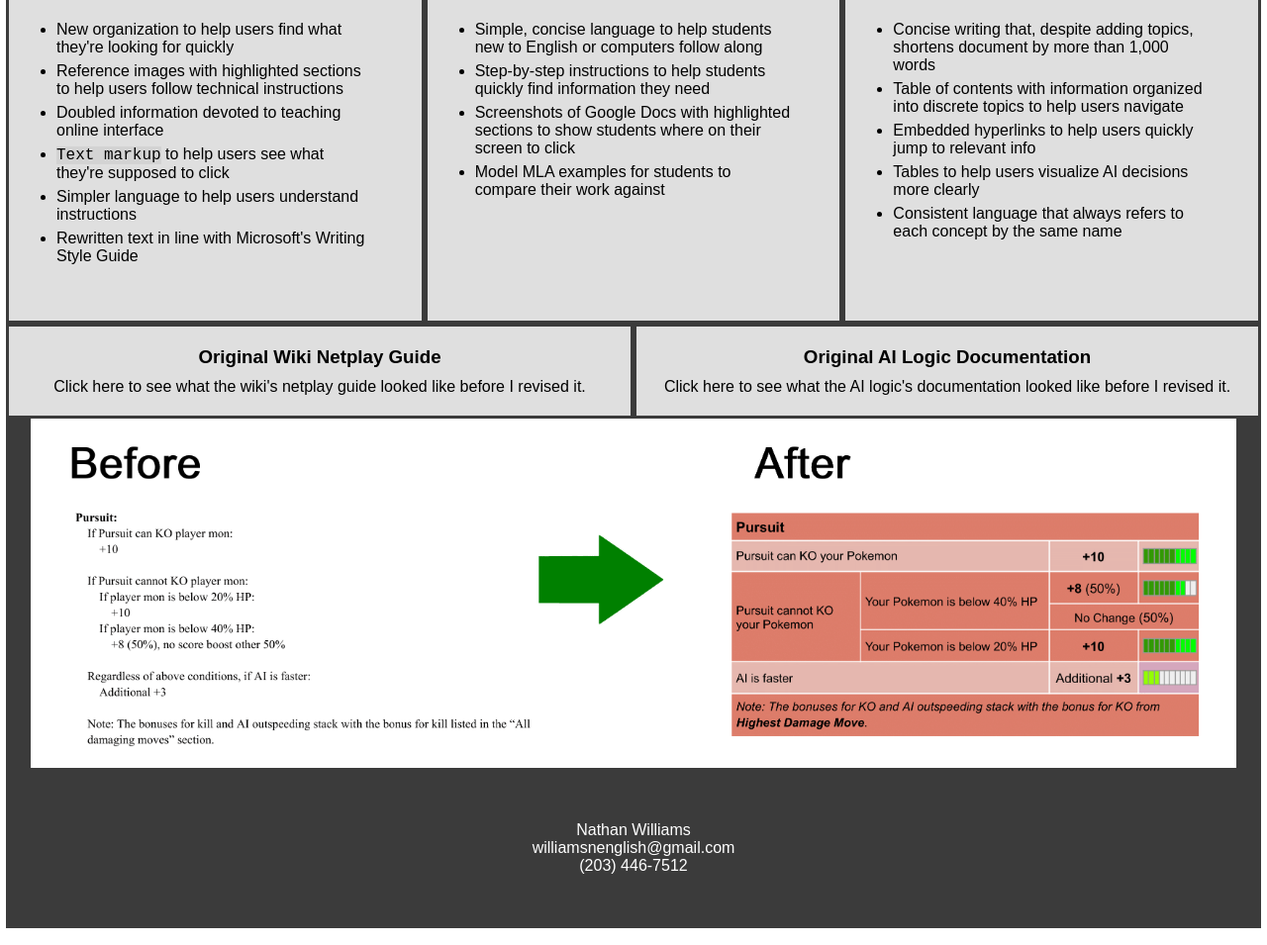
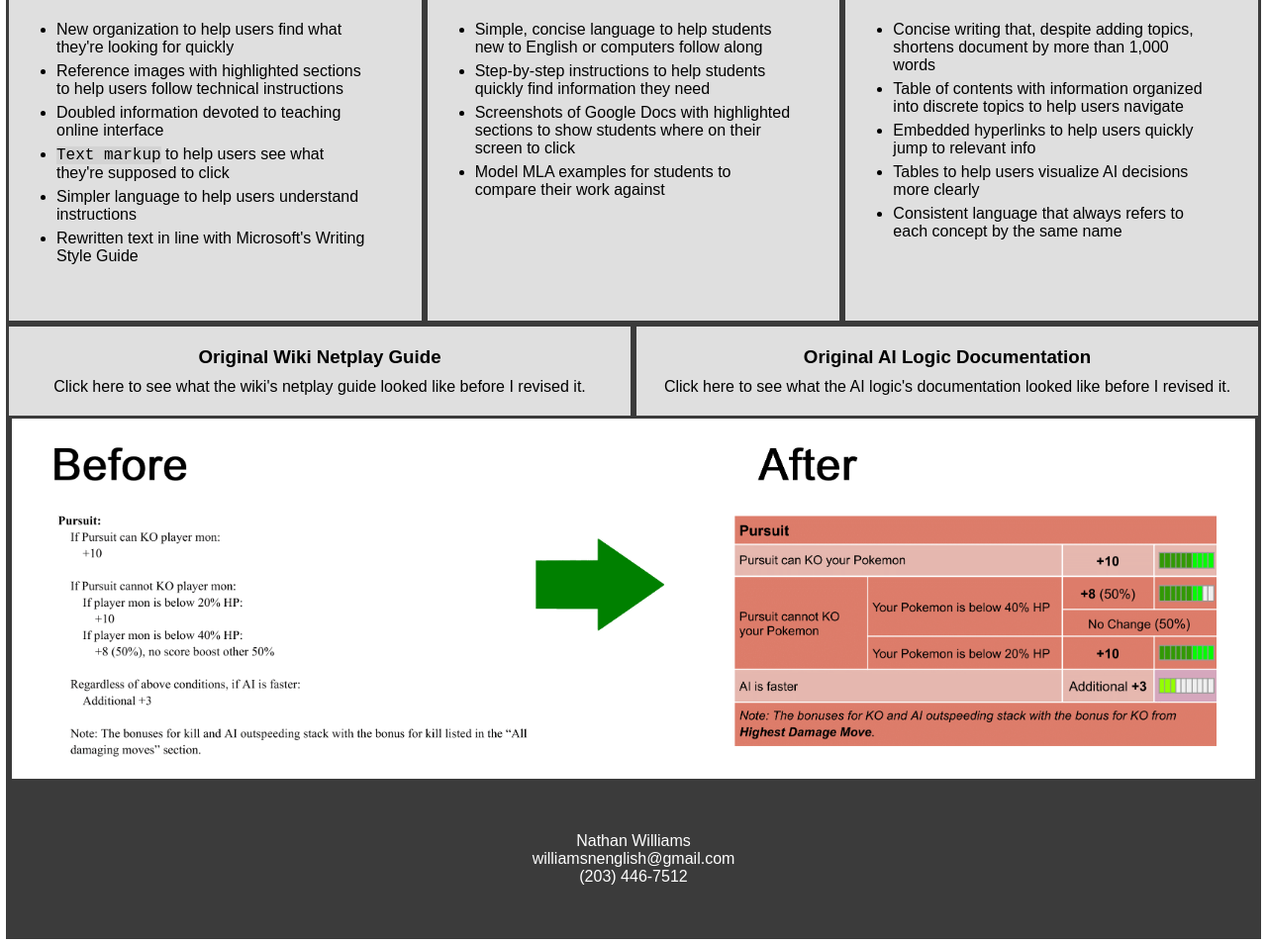
Before and after one commit to Nathannnnnnnnnnnnnnn/spamportfolio, a plain HTML site: page index.html in a window 1280 px wide. Shown: the part 299-1254 px from the top of the page at 99% size. Drawn offline with Linux system fonts and the light colour scheme.

Commit message:
Update index.html

```diff
--- a/index.html
+++ b/index.html
@@ -93,8 +93,8 @@ li {
 img
   {
   object-fit: contain;
-  max-width: 96%;
-  max-height: 96%;
+  max-width: 99%;
+  max-height: 99%;
 }
 
 .flex {
```
